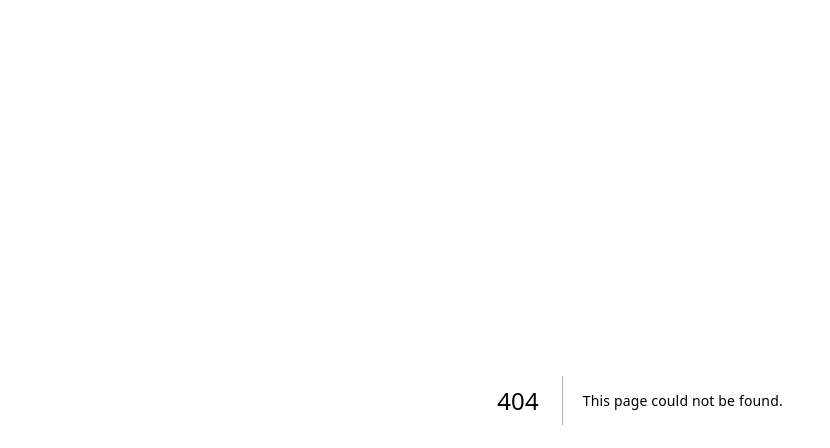
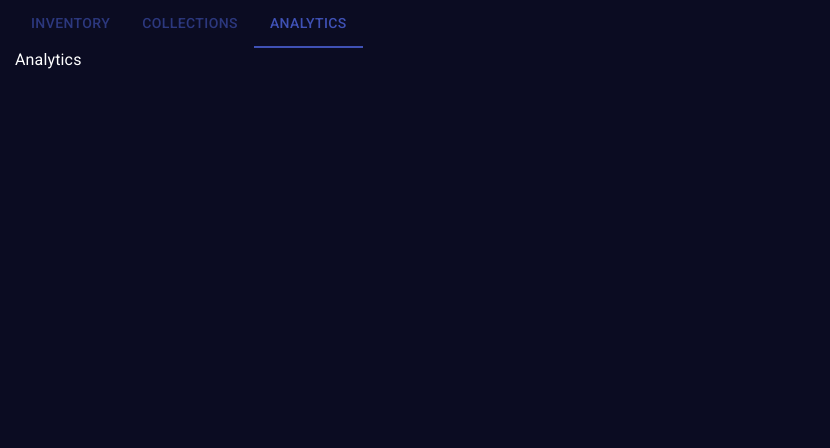
Before and after one commit to akash191095/ecommercial, a Next.js app: page /analytics in a window 1280 px wide. Before the commit this address had no page. Shown: the top 448 px of the page, without its empty margins (0-830 px from the left). Built offline with nearby package versions, Linux system fonts and the light colour scheme.

Commit message:
chore: setup tabs navigation

```diff
--- a/package.json
+++ b/package.json
@@ -16,7 +16,8 @@
     "@mui/material": "^5.14.19",
     "next": "14.0.3",
     "react": "^18",
-    "react-dom": "^18"
+    "react-dom": "^18",
+    "swr": "^2.2.4"
   },
   "devDependencies": {
     "@types/node": "^20",
--- /dev/null
+++ b/src/app/analytics/page.tsx
@@ -0,0 +1,7 @@
+"use client";
+
+import React from "react";
+
+export default function Analytics() {
+  return <div>Analytics</div>;
+}
--- a/src/app/globals.css
+++ b/src/app/globals.css
@@ -2,3 +2,9 @@ html,
 body {
   font-family: Roboto, Arial, Helvetica, sans-serif;
 }
+
+.container {
+  max-width: 1250px;
+  display: block;
+  margin: 0 auto;
+}
--- a/src/app/layout.tsx
+++ b/src/app/layout.tsx
@@ -5,6 +5,7 @@ import "@fontsource/roboto/700.css";
 import "./globals.css";
 
 import type { Metadata } from "next";
+import TabbedNavigation from "@/components/TabbedNavigation";
 import ThemeRegistry from "./ThemeRegistry";
 
 export const metadata: Metadata = {
@@ -19,8 +20,11 @@ export default function RootLayout({
 }) {
   return (
     <html lang="en">
-      <body>
-        <ThemeRegistry options={{ key: "mui" }}>{children}</ThemeRegistry>
+      <body className="container">
+        <ThemeRegistry options={{ key: "mui" }}>
+          <TabbedNavigation />
+          {children}
+        </ThemeRegistry>
       </body>
     </html>
   );
--- a/src/app/page.tsx
+++ b/src/app/page.tsx
@@ -1,10 +1,10 @@
-import { Typography } from "@mui/material";
+import Inventory from "@/containers/Inventory/Inventory";
 import styles from "./page.module.css";
 
 export default function Home() {
   return (
     <main className={styles.main}>
-      <Typography variant="h1">Hello!</Typography>
+      <Inventory />
     </main>
   );
 }
--- /dev/null
+++ b/src/components/TabbedNavigation.tsx
@@ -0,0 +1,28 @@
+"use client";
+
+import { Tab, Tabs } from "@mui/material";
+
+import Link from "next/link";
+import { usePathname } from "next/navigation";
+
+export default function TabbedNavigation() {
+  const pathname = usePathname();
+
+  return (
+    <Tabs value={pathname}>
+      <Tab label="Inventory" value="/" href="/" component={Link} />
+      <Tab
+        label="Collections"
+        value="/collections"
+        href="/collections"
+        component={Link}
+      />
+      <Tab
+        label="Analytics"
+        value="/analytics"
+        href="/analytics"
+        component={Link}
+      />
+    </Tabs>
+  );
+}
--- a/src/utils/theme.ts
+++ b/src/utils/theme.ts
@@ -15,7 +15,7 @@ export const themeOptions: ThemeOptions = createTheme({
       paper: "#0b0c22",
     },
     text: {
-      secondary: "#000",
+      secondary: "rgb(44, 56, 126)",
     },
     info: {
       main: "rgb(222, 156, 238)",
--- /dev/null
+++ b/src/utils/utils.ts
@@ -0,0 +1,2 @@
+export const fetcher = (...args: [any]) =>
+  fetch(...args).then((res) => res.json());
```
Also changed, not shown: src/app/collections/page.tsx (added, +7 -0 lines), src/components/Loader.tsx (added, +11 -0 lines), src/containers/Inventory/Inventory.tsx (added, +22 -0 lines), src/hooks/useProducts.tsx (added, +13 -0 lines), 1 other file (tests, documents, lock files or other folders).
